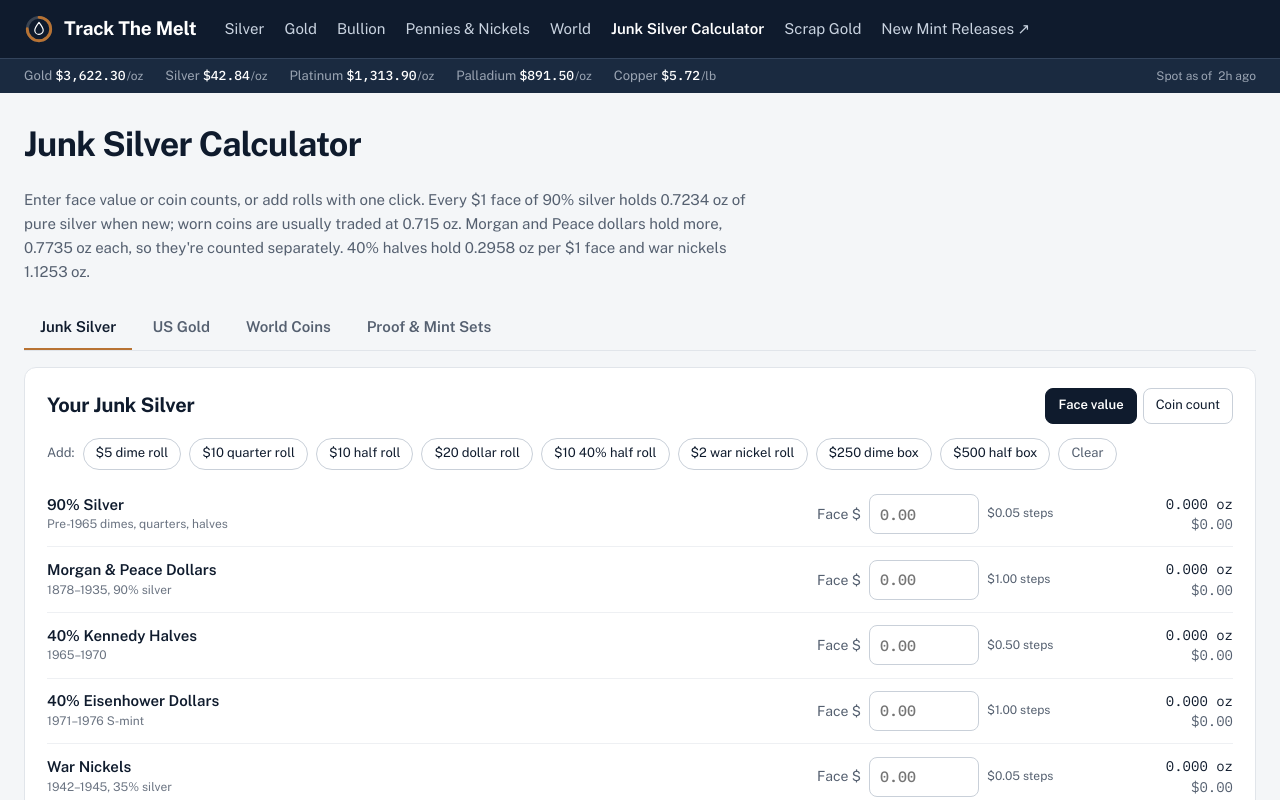
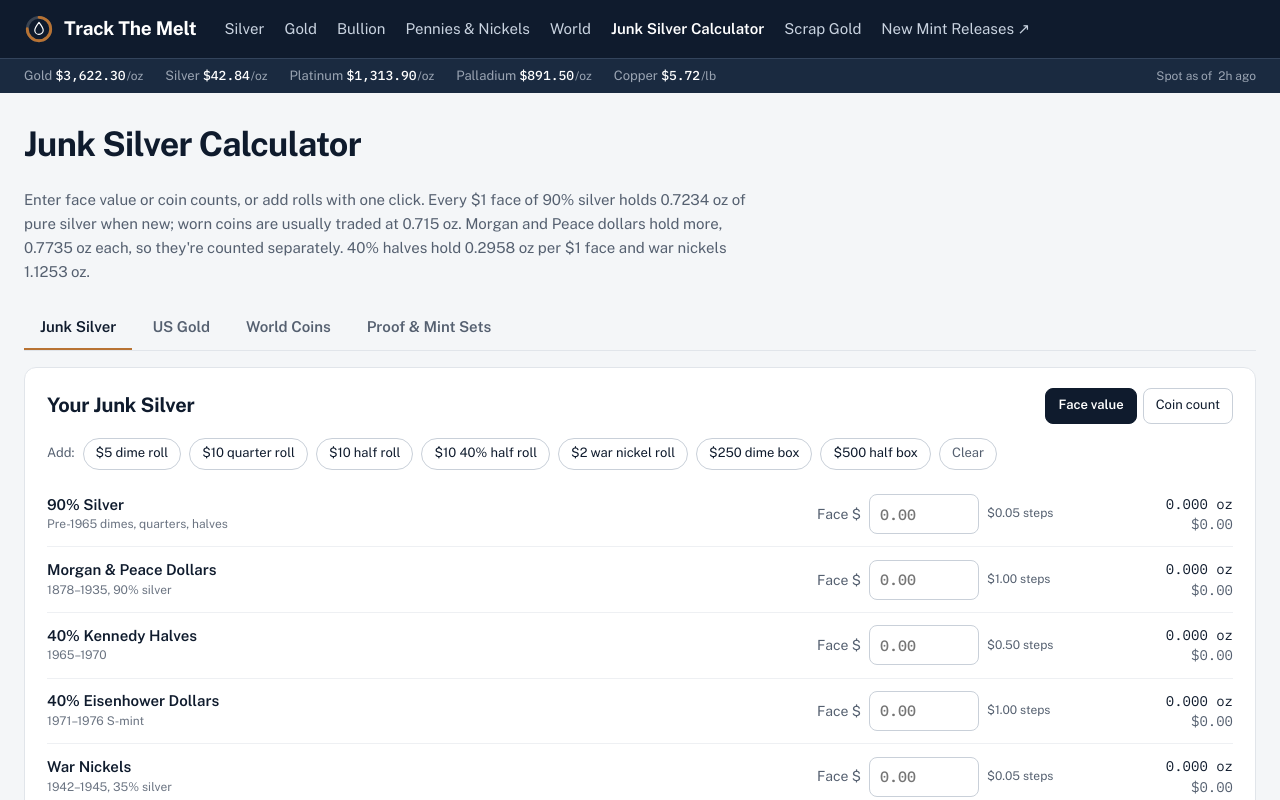
Before and after one commit to kd-deals/trackthemelt, a Next.js app: page /junk-silver-calculator in a window 1280 px wide. Shown: the top 800 px of the page. Built offline with nearby package versions, Linux system fonts and the light colour scheme; no server answers.

Commit message:
Add files via upload

```diff
--- a/components/JunkCalc.js
+++ b/components/JunkCalc.js
@@ -9,7 +9,6 @@ const PRESETS = [
   ['$5 dime roll', 'dime', 50],
   ['$10 quarter roll', 'quarter', 40],
   ['$10 half roll', 'half', 20],
-  ['$20 dollar roll', 'dollar', 20],
   ['$10 40% half roll', 'half40', 20],
   ['$2 war nickel roll', 'war', 40],
   ['$250 dime box', 'dime', 2500],
```
